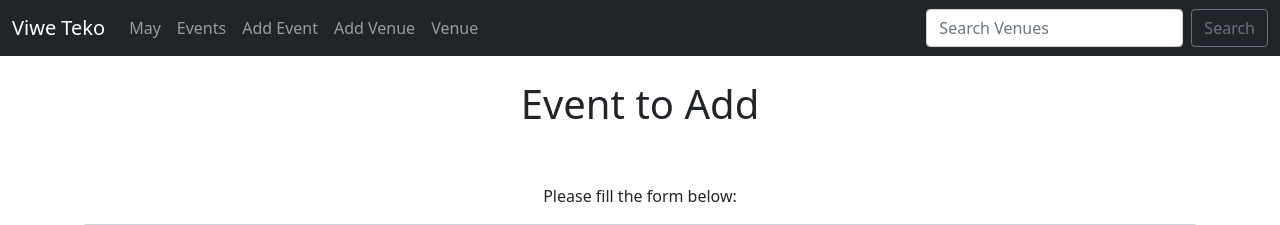
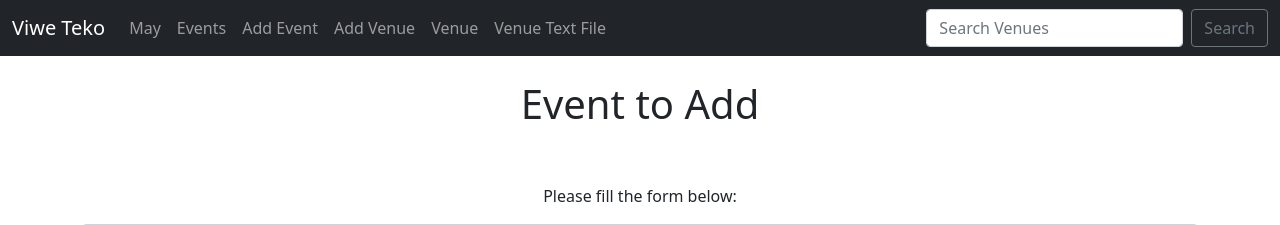
Before and after one commit to ViweTeko/learning_django, a Django app: page /add_event/ in a window 1280 px wide. Shown: the top 225 px of the page. Run offline with Django 5.2, Linux system fonts and the light colour scheme; data comes from the database, SQL or seed files in the repository.

Commit message:
Generate text file

```diff
--- a/mysite/events/templates/events/navbar.html
+++ b/mysite/events/templates/events/navbar.html
@@ -22,6 +22,9 @@
           <li class="nav-item">
             <a class="nav-link" href="{% url 'list-venues' %}">Venue</a>
           </li>
+          <li class="nav-item">
+            <a class="nav-link" href="{% url 'venue_text' %}">Venue Text File</a>
+          </li>
 
         </ul>
         <form class="d-flex" method=POST action="{% url 'search-venues' %}">
--- a/mysite/events/urls.py
+++ b/mysite/events/urls.py
@@ -14,4 +14,5 @@ urlpatterns = [
     path('update_event/<int:event_id>', views.update_event, name="update-event"),
     path('delete_event/<int:event_id>', views.delete_event, name="delete-event"),
     path('delete_venue/<int:venue_id>', views.delete_venue, name="delete-venue"),
+    path('venue_text>', views.venue_text, name="venue_text"),
 ]
--- a/mysite/events/views.py
+++ b/mysite/events/views.py
@@ -1,6 +1,6 @@
 """ This script shows the views of the events app """
 from django.shortcuts import render, redirect
-from django.http import HttpResponseRedirect
+from django.http import HttpResponseRedirect, HttpResponse
 import calendar
 from calendar import HTMLCalendar
 from datetime import datetime
@@ -127,3 +127,12 @@ def delete_venue(request, venue_id):
     venue = Venue.objects.get(pk=venue_id)
     venue.delete()
     return redirect('list-venues')
+
+""" This will generate Text File List"""
+def venue_text(request):
+    response = HttpResponse(content_type='text/plain')
+    response['Content-Disposition'] = 'attachment; filename="venue_list.txt"'
+    venues = Venue.objects.all()
+    for venue in venues:
+        response.write(venue.name + '\n')
+    return response
```
